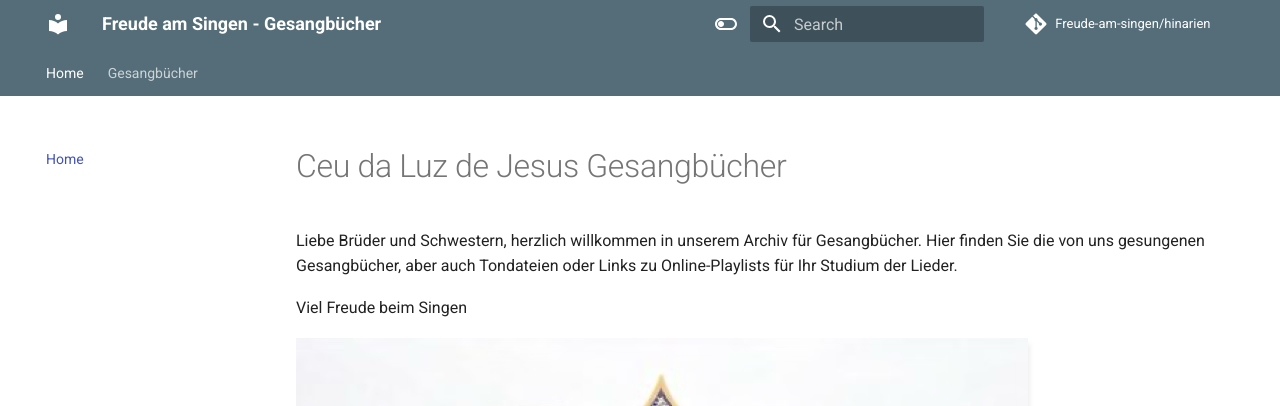
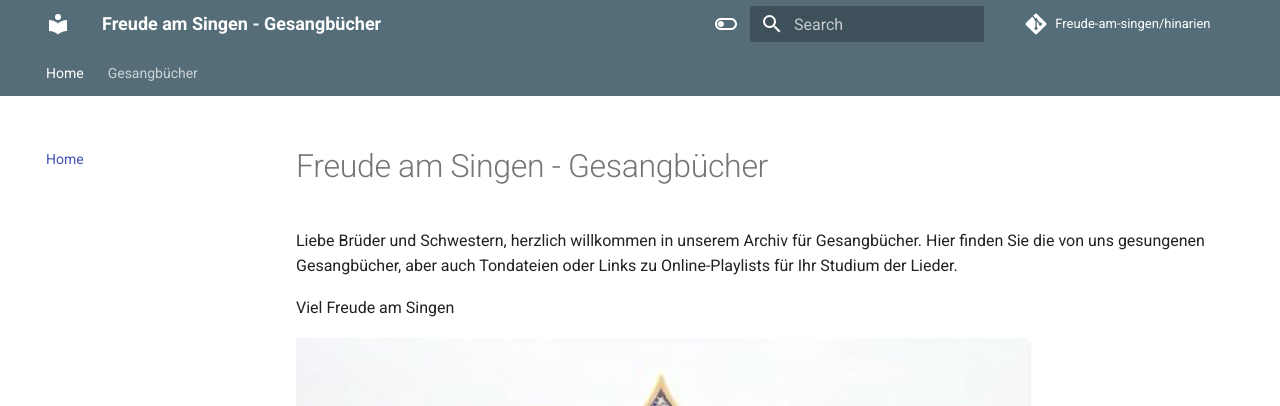
Before and after one commit to Ceu-Da-Luz-De-Jesus/hinarien, an MkDocs documentation site: the page built from docs/index.md, in a window 1280 px wide and 1175 px high. Shown: the top 406 px of the window. Built offline with MkDocs 1.6.1 and Material for MkDocs 9.7.7, drawn with Linux system fonts in a browser that asks for light colours; comment, search, counter and statistics services are not loaded.

Commit message:
Updatrs to front  page

```diff
--- a/docs/index.md
+++ b/docs/index.md
@@ -1,6 +1,6 @@
-# Ceu da Luz de Jesus Gesangbücher
+# Freude am Singen - Gesangbücher
 Liebe Brüder und Schwestern, herzlich willkommen in unserem Archiv für Gesangbücher. Hier finden Sie die von uns gesungenen Gesangbücher, aber auch Tondateien oder Links zu Online-Playlists für Ihr Studium der Lieder.
 
-Viel Freude beim Singen
+Viel Freude am Singen
 
 ![Kolibri](images/bf.png)
```
